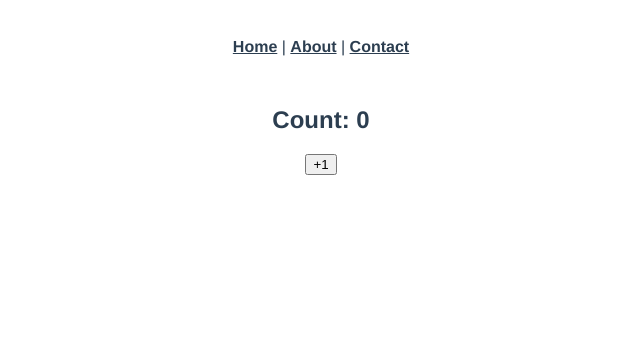
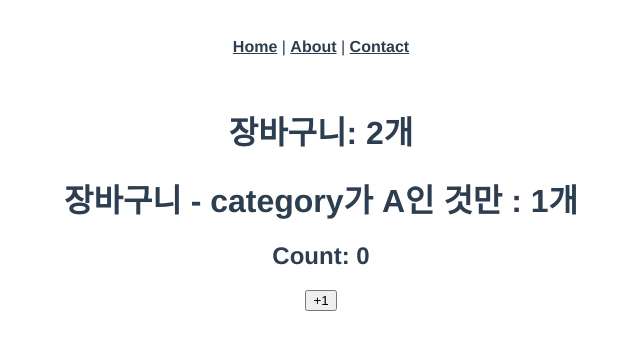
Before and after one commit to manyyeon/study_vue, a Vue app: page /storeAccess in a window 1280 px wide. Shown: the top 350 px of the page, without its empty margins (319-959 px from the left). Built offline with nearby package versions, Linux system fonts and the light colour scheme; what vue-sweetalert2 would draw is missing.

Commit message:
vuex 예제 - 장바구니

```diff
--- a/src/store.js
+++ b/src/store.js
@@ -4,6 +4,10 @@ const store = createStore({
   state() {
     return {
       count: 0,
+      cart: [
+        { product_id: 1, product_name: "아이폰 거치대", category: "A" },
+        { product_id: 2, product_name: "블루투스 마우스", category: "B" },
+      ],
     };
   },
   mutations: {
@@ -11,6 +15,14 @@ const store = createStore({
       state.count = state.count + 1;
     },
   },
+  getters: {
+    cartCount: (state) => {
+      return state.cart.length;
+    },
+    productACount: (state) => {
+      return state.cart.filter((p) => p.category == "A").length;
+    },
+  },
 });
 
 export default store;
--- a/src/views/StoreAccess.vue
+++ b/src/views/StoreAccess.vue
@@ -1,5 +1,7 @@
 <template>
   <div>
+    <h1>장바구니: {{ cartCount }}개</h1>
+    <h1>장바구니 - category가 A인 것만 : {{ productACount }}개</h1>
     <h2>Count: {{ count }}</h2>
     <button type="button" @click="increment">+1</button>
   </div>
@@ -11,6 +13,12 @@ export default {
     count() {
       return this.$store.state.count;
     },
+    cartCount() {
+      return this.$store.getters.cartCount;
+    },
+    productACount() {
+      return this.$store.getters.productACount;
+    },
   },
   methods: {
     increment() {
```
